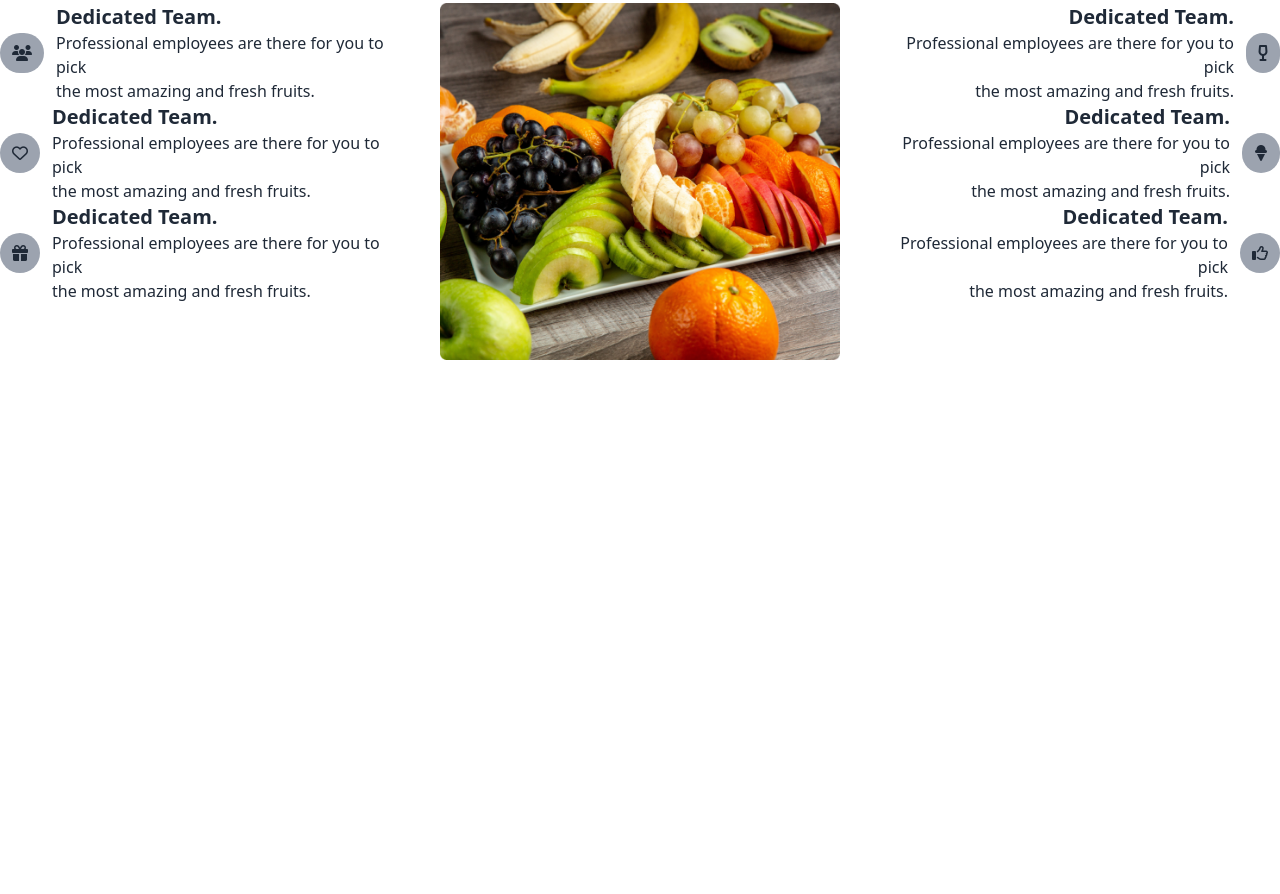
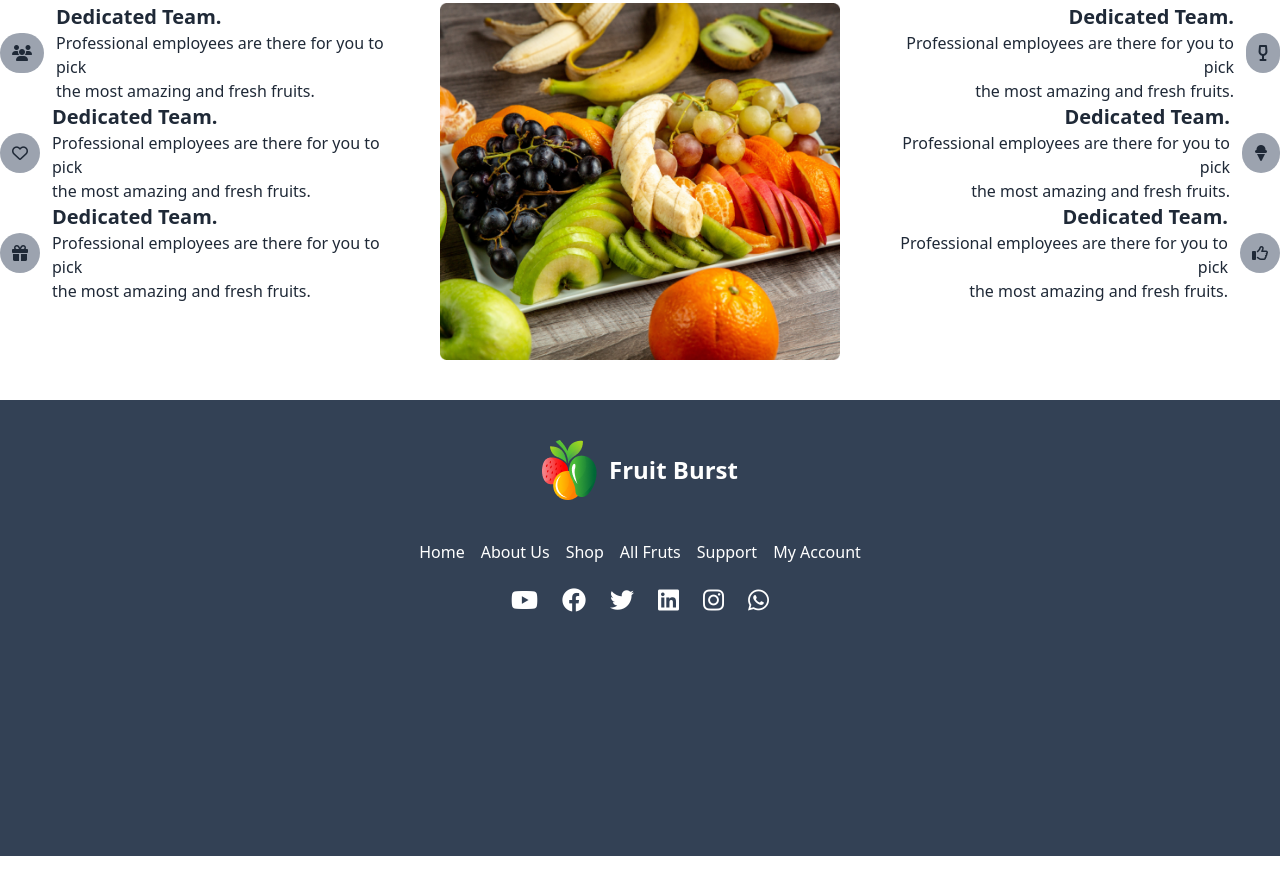
Before and after one commit to Naofel-Badsha/assigenment-3, a plain HTML site: page index.html in a window 1280 px wide. Shown: the part 2069-2963 px from the top of the page. Before the commit the page ends 2469 px from the top, so only its background shows below. Drawn offline with nearby package versions, Linux system fonts and the light colour scheme.

Commit message:
added footer

```diff
--- a/index.html
+++ b/index.html
@@ -614,6 +614,35 @@
         <!---------- Choose Us----------Section---------End------------->
     </main>
     <!----------Main----------Section---------End------------->
+
+
+
+    <!----------Footer----------Section---------Start------------->
+    <footer class="max-w-screen-xl mx-auto my-10 bg-slate-700">
+        <div class="main">
+            <div class="flex gap-3 items-center justify-center py-10">
+                <img src="images/logo.png" alt="">
+                <h1 class="text-2xl font-bold text-white">Fruit Burst </h1>
+            </div>
+            <div class="flex gap-4 flex-wrap items-center justify-center">
+                <h1 class="text-white text-[16px]">Home</h1>
+                <h1 class="text-white text-[16px]">About Us</h1>
+                <h1 class="text-white text-[16px]">Shop</h1>
+                <h1 class="text-white text-[16px]">All Fruts</h1>
+                <h1 class="text-white text-[16px]">Support</h1>
+                <h1 class="text-white text-[16px]">My Account</h1>
+            </div>
+            <div class="flex gap-6 flex-wrap mt-5 items-center justify-center pb-60">
+                <h1 class="text-white text-2xl cursor-pointer"><i class="fa-brands fa-youtube"></i></h1>
+                <h1 class="text-white text-2xl cursor-pointer"><i class="fa-brands fa-facebook"></i></h1>
+                <h1 class="text-white text-2xl cursor-pointer"><i class="fa-brands fa-twitter"></i></h1>
+                <h1 class="text-white text-2xl cursor-pointer"><i class="fa-brands fa-linkedin"></i></h1>
+                <h1 class="text-white text-2xl cursor-pointer"><i class="fa-brands fa-instagram"></i></h1>
+                <h1 class="text-white text-2xl cursor-pointer"><i class="fa-brands fa-whatsapp"></i></h1>
+            </div>
+        </div>
+    </footer>
+    <!----------Footer----------Section---------End------------->
 </body>
 
 </html>
```
